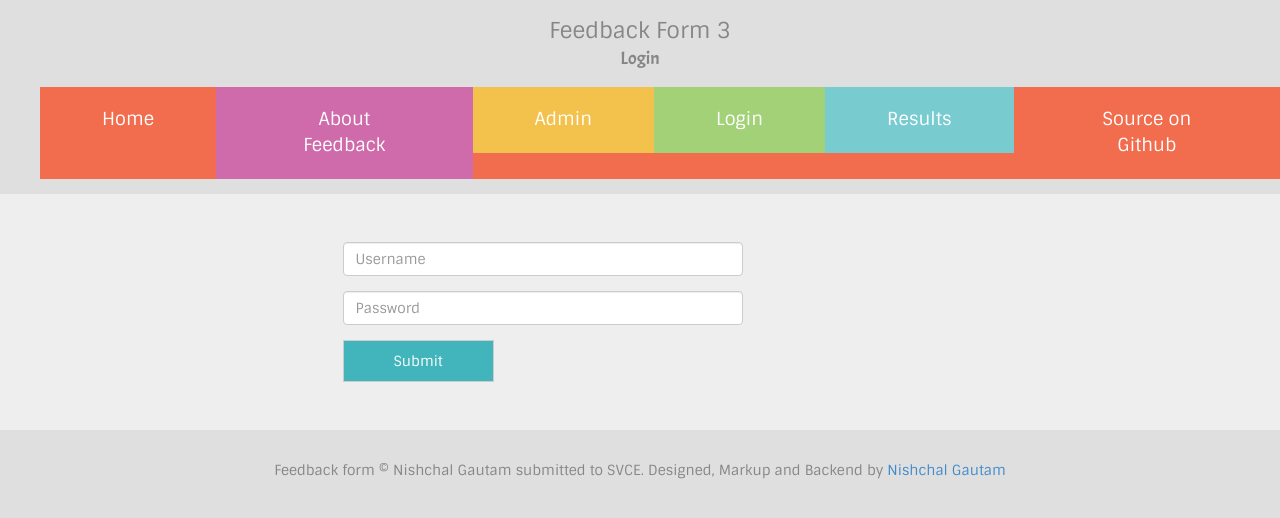
After one commit to akhilkanna/studentfeedback, a PHP site: page /adminlogin.php in a window 1280 px wide. The commit adds this page. Shown: the top 518 px of the page. Run offline with PHP 8.4, Linux system fonts and the light colour scheme; some libraries are stand-ins or nearby versions.

Commit message:
changed the class name from archieves to result

```diff
--- /dev/null
+++ b/adminlogin.php
@@ -0,0 +1,23 @@
+<?php
+if(isset($_POST['submit']))
+{
+	die("submitted!");
+}else{
+?>
+<?php require_once('required_files/header.php'); ?>
+	<div class="jumbotron">
+		<form action="<?php echo $_SERVER['PHP_SELF']; ?>" method="post">
+			<div class="row">
+						<div class="col-sm-6 col-sm-offset-3">
+						<form action="<?php echo $_SERVER['PHP_SELF']; ?>" method="POST">
+							<p><input type="text" name="username" class="form-control" placeholder="Username" style="width:400px;"></p><p><input type="password" name="password" style="width:400px;" class="form-control" placeholder="Password"></p>
+							<input type="submit" class="btn btn-default btn-login" name="submit">
+						</form>
+						</div>
+					</div>
+		</form>
+	</div>
+<?php require_once('required_files/footer.php'); ?>
+<?php
+}
+?>
--- a/styles.css
+++ b/styles.css
@@ -66,10 +66,10 @@ nav ul li a:hover {
 .login:hover {
   background: #89c452;
 }
-.archieves {
+.result {
   background: #78ccd0;
 }
-.archieves:hover {
+.result:hover {
   background: #52bec3;
 }
 .source {
--- a/styles.less
+++ b/styles.less
@@ -76,7 +76,7 @@ nav ul li{
 		background:darken(@loginbg,10);
 	}
 }
-.archieves{
+.result{
 	background: @archievesbg;
 	&:hover{
 		background:darken(@archievesbg,10);
```
